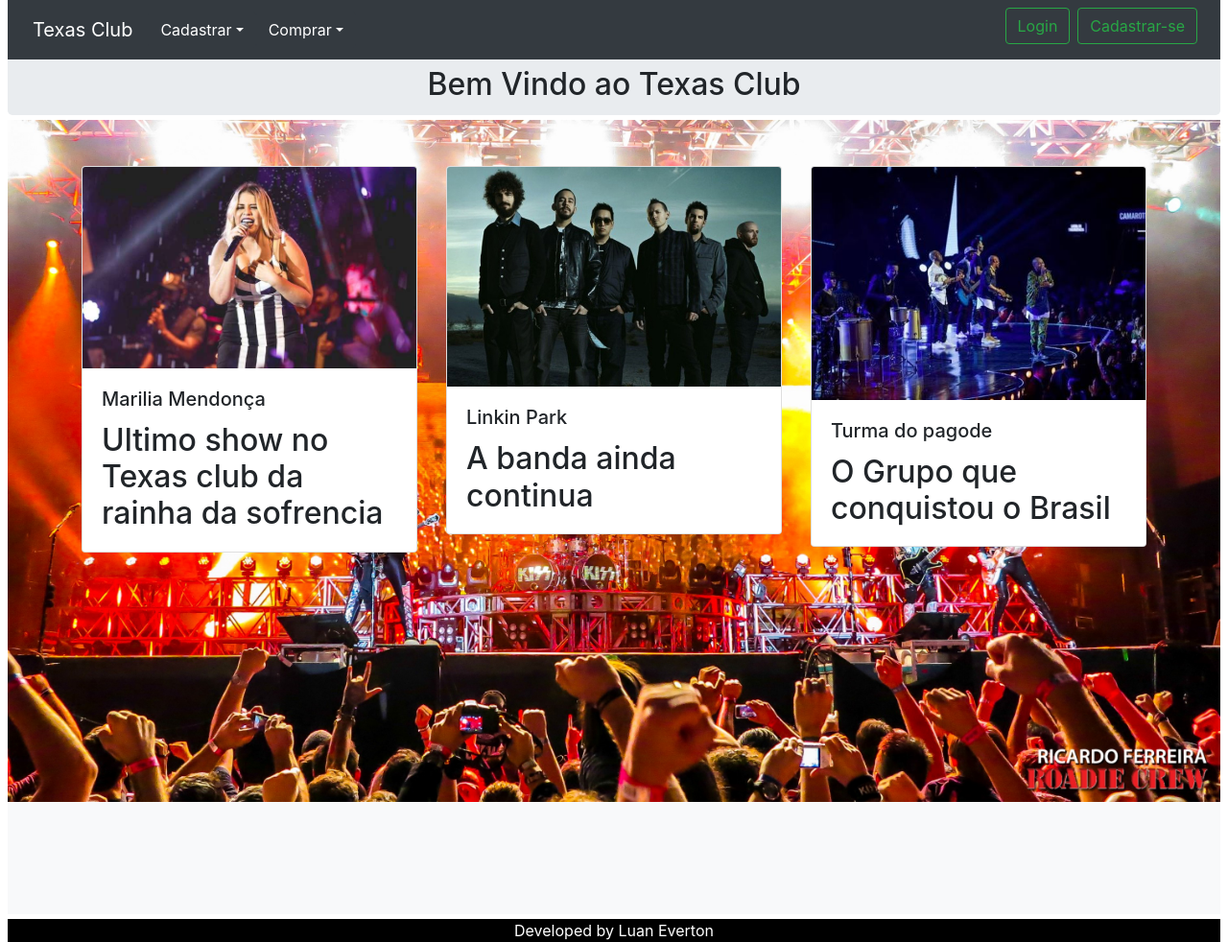
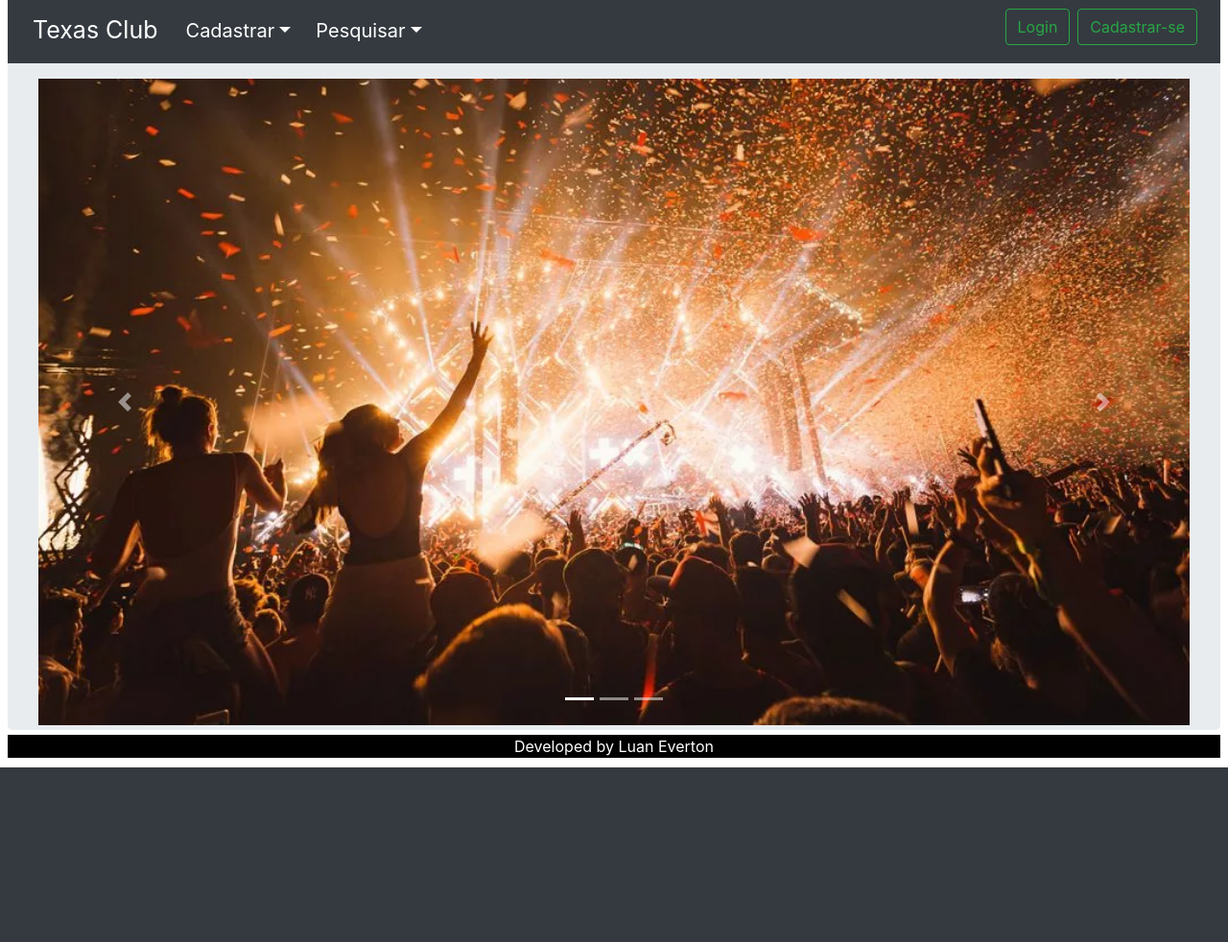
Before and after one commit to luan-everton/ProjetoCasaEventos, a Spring Boot app: page / in a window 1280 px wide. Shown: the whole page at 96% size. After the commit the page ends 800 px from the top, so only its background shows below. Run offline with Spring Boot 4, Linux system fonts and the light colour scheme; some of the project's set-up classes (security, data sources, template engines, error pages and the like) are left out, and stand-ins take their place; some libraries are stand-ins or nearby versions.

Commit message:
nova versao

```diff
--- a/src/main/java/com/GFT/cobranca/controller/CasaController.java
+++ b/src/main/java/com/GFT/cobranca/controller/CasaController.java
@@ -1,22 +1,15 @@
 package com.GFT.cobranca.controller;
 
-import java.util.Arrays;
 import java.util.List;
 
 import org.springframework.beans.factory.annotation.Autowired;
 import org.springframework.stereotype.Controller;
-import org.springframework.validation.Errors;
-import org.springframework.validation.annotation.Validated;
 import org.springframework.web.bind.annotation.GetMapping;
-import org.springframework.web.bind.annotation.ModelAttribute;
-import org.springframework.web.bind.annotation.PathVariable;
 import org.springframework.web.bind.annotation.PostMapping;
 import org.springframework.web.bind.annotation.RequestMapping;
-import org.springframework.web.bind.annotation.RequestMethod;
 import org.springframework.web.servlet.ModelAndView;
 import org.springframework.web.servlet.mvc.support.RedirectAttributes;
 
-import com.GFT.cobranca.model.StatusTitulo;
 import com.GFT.cobranca.model.Casa;
 import com.GFT.cobranca.repository.CasaRepositorio;
 
@@ -26,7 +19,7 @@
 public class CasaController {
 	private static final String CASA_VIEW = "CadastroCasa";
 	private static final String CASA_HOME = "home";
-    private static final String CASA_PESQUISA = "pesquisaShow";
+  ;
 
 
 	@Autowired
@@ -37,23 +30,25 @@
 
 
 	@GetMapping("/Cadastro")
-	public ModelAndView Cadastro() {
+	public ModelAndView listaCadastroCasa() {
 		ModelAndView mv = new ModelAndView(CASA_VIEW);
+		List<Casa>listaCasas= casas.findAll();
 		mv.addObject(new Casa());
+		mv.addObject("casas",listaCasas);
 
 		return  mv;
 
 	}
 
 	@PostMapping("/Cadastro")
-	public ModelAndView CadastroPost( Casa casa , RedirectAttributes attributes) {
-		ModelAndView mv = new ModelAndView("redirect:/Cadastro");
+	public String CadastroPost( Casa casa , RedirectAttributes attributes) {
+		ModelAndView mv = new ModelAndView(CASA_VIEW);
 
 		casas.save(casa);
 		mv.addObject(new Casa());
 		attributes.addFlashAttribute("mensagem", " Casa cadastrada  com sucesso ");
 
-		return  mv;
+		return  "redirect:/Cadastro";
 
 	}
 
@@ -64,6 +59,22 @@
     return mv;
 	}
 
+
+
+
+
+
+
+
+
+
+
+
+
+
+
+
+	/*
 	@GetMapping("/pesquisa")
 	public ModelAndView pesquisaShow() {
 		ModelAndView mv = new ModelAndView(CASA_PESQUISA);
@@ -81,7 +92,7 @@
 
 		return mv;
 	}
-
+	*/
 
 
 
--- a/src/main/java/com/GFT/cobranca/model/Casa.java
+++ b/src/main/java/com/GFT/cobranca/model/Casa.java
@@ -1,15 +1,12 @@
 package com.GFT.cobranca.model;
 
 
-import java.util.Arrays;
-import java.util.List;
 
 import javax.persistence.Entity;
 import javax.persistence.GeneratedValue;
 import javax.persistence.GenerationType;
 import javax.persistence.Id;
 
-import org.springframework.web.bind.annotation.ModelAttribute;
 
 
 
--- a/src/main/resources/static/css/Style.css
+++ b/src/main/resources/static/css/Style.css
@@ -1,23 +1,10 @@
-#vencimento{
-	font-size: 24px;
+
+
+#tamanhofont1{
+
+	font-size: 25px;
 }
 
-#Valor{
-		font-size: 24px;
-
-}
-
-#pagamento{
-	font-size: 24px;
-
-}
-
-}
-.tamanholabel{
-
-    font-size:24 px !important;
-
-}
 body, html{
   height: 100%;
 }
@@ -48,6 +35,7 @@
 }
 
 #juca{
+	padding-bottom:10px;
 	margin-left:8px;
 	margin-right:8px;
 
@@ -75,6 +63,20 @@
 	font-size: 20px;
 }
 
+#dropdown01{
+	font-size: 20px;
+
+
+}
+#dropdown03{
+
+	font-size: 20px;
+}
+
+#textofonte{
+	font-size: 25px;
+}
+}
 
 
 #pigs{
--- a/src/main/resources/templates/Cabecalho.html
+++ b/src/main/resources/templates/Cabecalho.html
@@ -6,7 +6,7 @@
 
 <nav class="navbar navbar-expand-md navbar-dark fixed-top bg-dark" id="juca">
 
-			<a class="navbar-brand" th:href="@{/home}">Texas Club </a>
+			<a class="navbar-brand" th:href="@{/home}" id="textofonte">Texas Club </a>
 
 			<button class="navbar-toggler" type="button" data-toggle="collapse"
 				data-target="#navbarCollapse" aria-controls="navbarCollapse"
@@ -28,10 +28,10 @@
 
 					<li class="nav-item dropdown"><a
 						class="btn btn-dark dropdown-toggle" href="#" id="dropdown03"
-						data-toggle="dropdown" aria-haspopup="true" aria-expanded="false">Comprar</a>
+						data-toggle="dropdown" aria-haspopup="true" aria-expanded="false">Pesquisar</a>
 						<div class="dropdown-menu" aria-labelledby="dropdown03">
 							<a class="dropdown-item" th:href="@{/pesquisa}">Historico de Compras</a>
-						<a class="dropdown-item" th:href="@{/pesquisa}">Pesquisar Eventos</a>
+						<a class="dropdown-item" th:href="@{/pesquisa}">Lista  de  Eventos</a>
 							<div class="dropdown-divider"></div>
 
 						</div>
--- a/src/main/resources/templates/LayoutPadrao.html
+++ b/src/main/resources/templates/LayoutPadrao.html
@@ -24,8 +24,8 @@
 
 	   <script src="/js/jquery-3.4.1.min.js"></script>
 	   <script src="/js/bootstrap.min.js"></script>
-	   	   <script src="/js/bootstrap-datepicker.min.js"></script>
-	   	   	   	   <script src="/js/bootstrap-datepicker.pt-BR.min.js"></script>
+	     <script src="/js/bootstrap-datepicker.min.js"></script>
+	      <script src="/js/bootstrap-datepicker.pt-BR.min.js"></script>
 	      <script th:src="@{/js/cobranca.js}"></script>
 
 
--- a/src/main/resources/templates/home.html
+++ b/src/main/resources/templates/home.html
@@ -8,68 +8,50 @@
 <body>
 
 	<section layout:fragment="conteudo">
-		<main role="main">
+
 
 			<section class="jumbotron text-center"
 				style="margin-bottom: 5px; padding-bottom: 5px;">
 
-				<div class="container">
 
 
-						<h2 class="jumbotron-heading" style="padding-top: 5px">Bem Vindo ao Texas Club</h2>
+	<p class="jumbotron-heading" style="padding-top: 2px "></p>
+<div id="carouselExampleIndicators" class="carousel slide" data-ride="carousel">
+  <ol class="carousel-indicators">
+    <li data-target="#carouselExampleIndicators" data-slide-to="0" class="active"></li>
+    <li data-target="#carouselExampleIndicators" data-slide-to="1"></li>
+    <li data-target="#carouselExampleIndicators" data-slide-to="2"></li>
+  </ol>
+  <div class="carousel-inner">
+    <div class="carousel-item active">
+      <img class="d-block w-100" src="img/eletronica.webp" alt="First slide">
+    </div>
+    <div class="carousel-item">
+      <img class="d-block w-100" src="img/show3.jpg" alt="Second slide">
+    </div>
+    <div class="carousel-item">
+      <img class="d-block w-100" src="img/banda.jpg" alt="Third slide">
+    </div>
+  </div>
+  <a class="carousel-control-prev" href="#carouselExampleIndicators" role="button" data-slide="prev">
+    <span class="carousel-control-prev-icon" aria-hidden="true"></span>
+    <span class="sr-only">Previous</span>
+  </a>
+  <a class="carousel-control-next" href="#carouselExampleIndicators" role="button" data-slide="next">
+    <span class="carousel-control-next-icon" aria-hidden="true"></span>
+    <span class="sr-only">Next</span>
+  </a>
+</div>
+
+</section>
 
 
-
-				</div>
-			</section>
-
-			<div class="album py-5 bg-light pb-100" id="background" style="margin-bottom: 5px; padding-bottom: 100px;">
-
-
-				<div class="container" style="margin-bottom: 5px; padding-bottom: 300px;">
-
-					<div class="row">
-
-						<div class="col-md-4">
-							<div class="card mb-4 box-shadow">
-								<img class="card-img-top" th:src="@{/img/marilia2.jpg}">
-								<div class="card-body">
-									<h5 class="card-title">Marilia Mendonça</h5>
-									<h2 class="card-text">Ultimo show no Texas club da rainha
-										da sofrencia</h2>
-								</div>
-							</div>
-						</div>
-						<div class="col-md-4">
-							<div class="card mb-4 box-shadow">
-								<img class="card-img-top" th:src="@{/img/link0.jpg}">
-								<div class="card-body">
-									<h5 class="card-title">Linkin Park</h5>
-									<h2 class="card-text">A banda ainda continua</h2>
-								</div>
-							</div>
-						</div>
-						<div class="col-md-4">
-							<div class="card mb-4 box-shadow">
-								<img class="card-img-top" th:src="@{/img/turma.jpg}" style="">
-								<div class="card-body">
-									<h5 class="card-title">Turma do pagode</h5>
-									<h2 class="card-text">O Grupo que conquistou o Brasil</h2>
-								</div>
-							</div>
-						</div>
-
-					</div>
-
-				</div>
-			</div><div class="footer container-fluid text-center bg-footer margin"
+			<div class="footer container-fluid text-center bg-footer margin"
 				id="fot" style="background-color: black;">
 				<p style="margin: 0; color: white">Developed by Luan Everton</p>
 			</div>
 
 
-
-		</main>
 
 	</section>
 	<script th:src="~{}" th:fragment="js"></script>
```
Also changed, not shown: src/main/java/com/GFT/cobranca/controller/EventoController.java (+21 -0 lines), src/main/java/com/GFT/cobranca/model/Evento.java (+27 -8 lines), src/main/resources/templates/CadastroCasa.html (+35 -12 lines), src/main/resources/templates/CadastroEvento.html (+33 -29 lines), src/main/resources/templates/pesquisaShow.html (+10 -7 lines), src/main/resources/static/img/dolar.png (deleted), src/main/resources/static/img/eletronica.webp (added), src/main/resources/static/img/guitarra.png (added), src/main/resources/static/img/link0.jpg (deleted), src/main/resources/static/img/marilia2.jpg (deleted), src/main/resources/static/img/show2.png (added), src/main/resources/static/img/show3.jpg (added), src/main/resources/static/img/turma.jpg (deleted).
